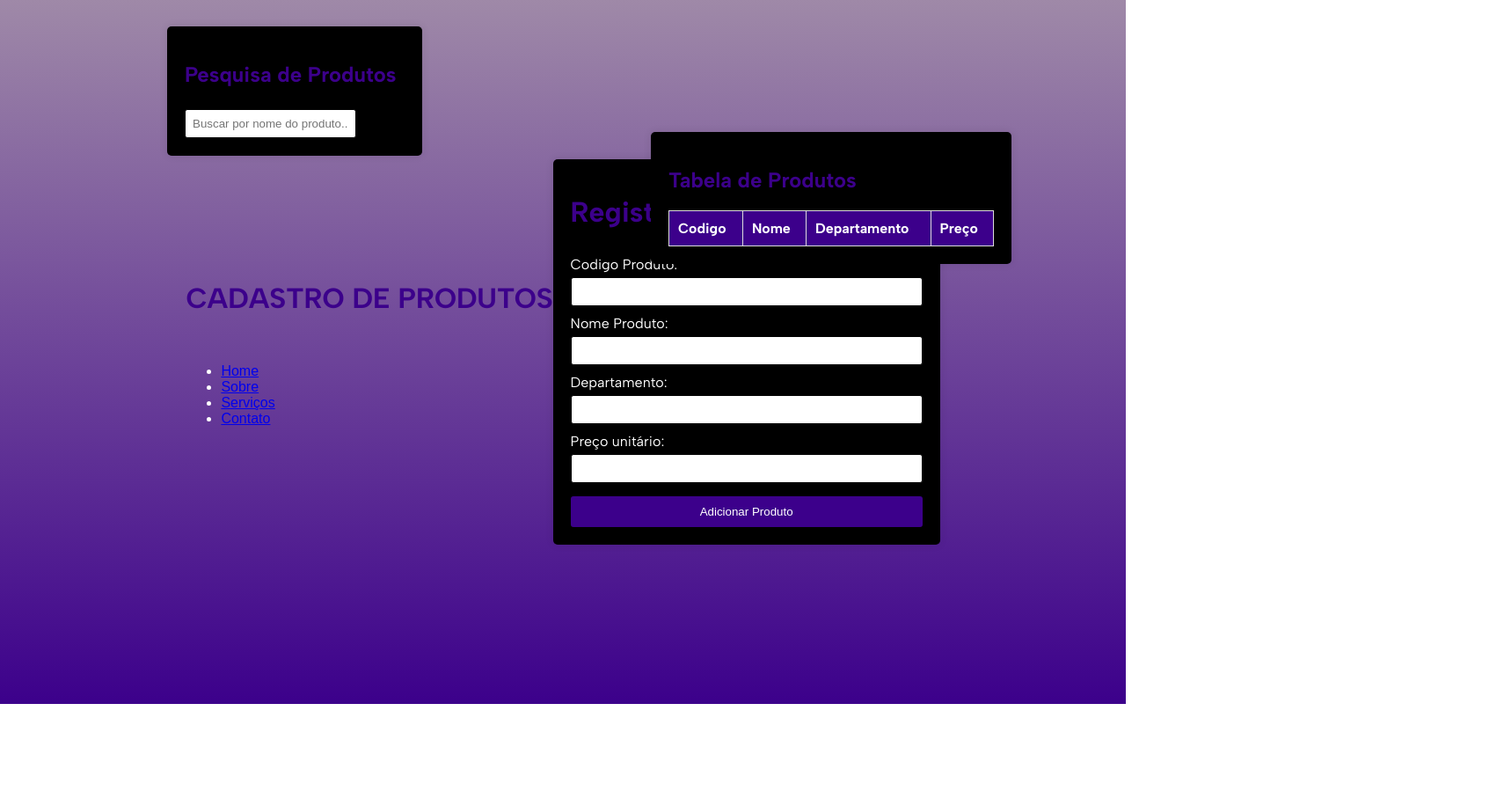
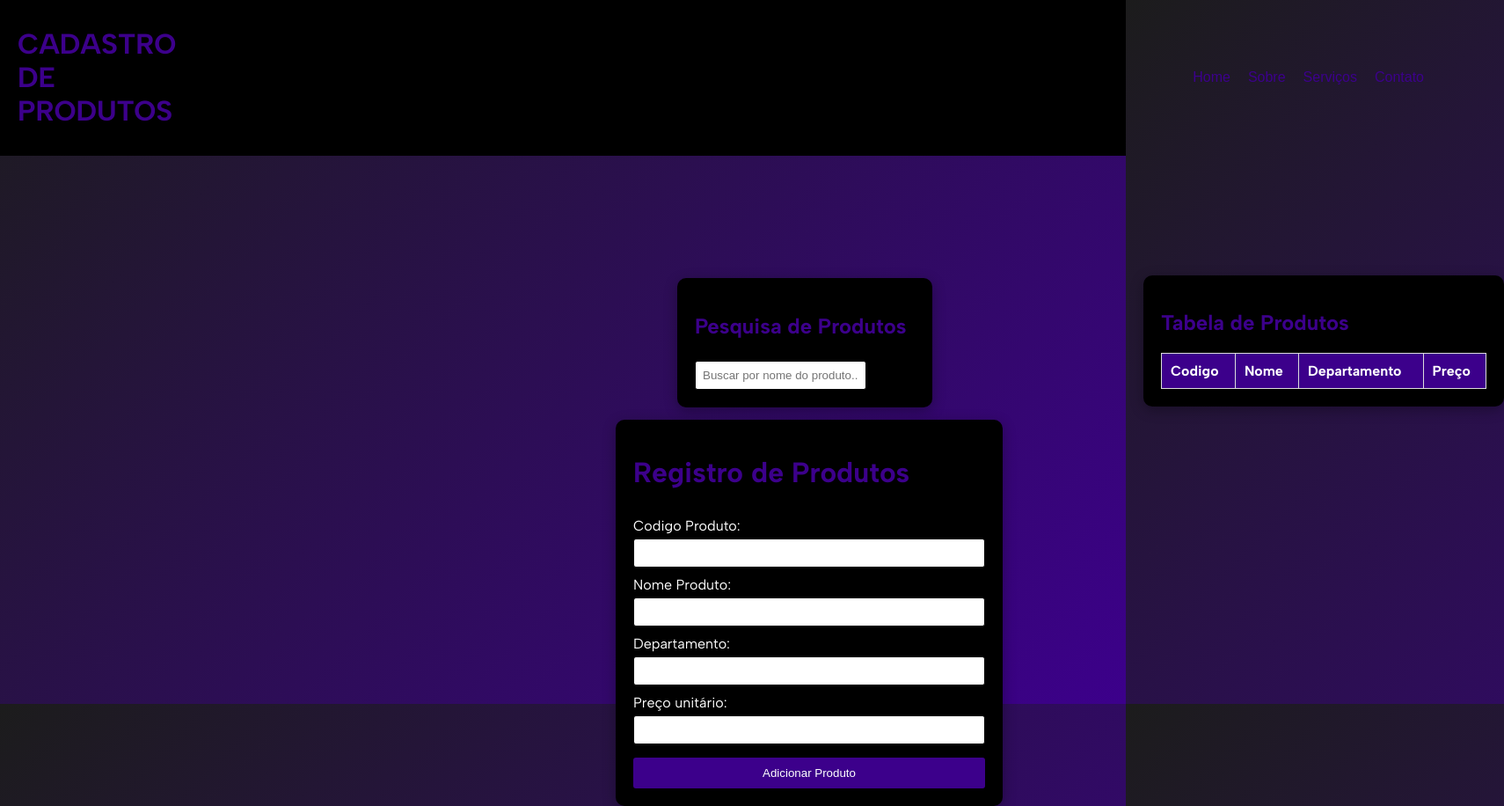
Before and after one commit to Thiagoszaa/Tabela-de-pesquisa, a plain HTML site: page index.html in a window 1280 px wide. Shown: the whole page at 88% size, 1710 px wide, since content can reach past the window. Before the commit the page ends 800 px from the top, so only its background shows below. Drawn offline with Linux system fonts and the light colour scheme.

Commit message:
Update styles.css

```diff
--- a/styles.css
+++ b/styles.css
@@ -1,12 +1,9 @@
-body {
+  body {
     font-family: Arial, sans-serif;
-    background-image: linear-gradient(to top, #3c008b, #31024477);
+    background: linear-gradient(135deg, #1c1c1c, #3c008b);
     color: #ffffff;
     margin: 0;
     padding: 0;
-    display: flex;
-    justify-content: center;
-    align-items: center;
     height: 100vh;
 }
 
@@ -14,33 +11,43 @@ body {
     font-family: "Albert Sans", sans-serif;
     background-color: #000000;
     padding: 20px;
-    box-shadow: 0 0 10px rgba(0, 0, 0, 0.1);
-    border-radius: 5px;
+    box-shadow: 0 4px 15px rgba(0, 0, 0, 0.3);
+    border-radius: 10px;
     width: 400px;
+    position: relative; /* Necessário para que right funcione */
+    left: 700px;
+    top: 300px;
+    transition: transform 0.2s ease;
+
 }
 .pesquisa {
     font-family: "Albert Sans", sans-serif;
     background-color: #000000;
     padding: 20px;
-    box-shadow: 0 0 10px rgba(0, 0, 0, 0.1);
-    border-radius: 5px;
+    box-shadow: 0 4px 15px rgba(0, 0, 0, 0.3);
+    border-radius: 10px;
     width: 250px;
-    position: absolute;
-    top: 30px;
-    right:800px;
+    position: relative;
+    bottom: 300px;
+    left:770px;
+    transition: transform 0.2s ease;
+
 
 }
 .tabelaProdutos{
     font-family: "Albert Sans", sans-serif;
     background-color: #000000;
     padding: 20px;
-    box-shadow: 0 0 10px rgba(0, 0, 0, 0.1);
-    border-radius: 5px;
+    box-shadow: 0 4px 15px rgba(0, 0, 0, 0.3);
+    border-radius: 10px;
     width: 370px;
-    position: absolute;
-    bottom: 500px;
-    right: 130px;
-
+    position: relative;
+    bottom: 450px;
+    left:  1300px;
+    transition: transform 0.2s ease;
+}
+.container:hover, .pesquisa:hover, .tabelaProdutos:hover {
+    transform: scale(1.05);
 }
 
 
@@ -101,3 +108,35 @@ th {
     background-color: #3c008b;
     color: white;
 }
+
+header {
+    background-color: #000000;
+    display: flex;
+    justify-content: space-between;
+    align-items: center;
+    padding: 10px 20px;
+
+}
+nav ul {
+    list-style: none;
+    display: flex;
+    gap: 20px;
+}
+
+  nav {
+    float: left;
+    display: block;
+    color: #f2f2f2;
+    text-align: center;
+    padding: 14px 16px;
+    text-decoration: none;
+  }
+  a{
+    text-decoration: none;
+    color: #3c008b;
+
+  }
+  .foto {
+    margin-right: 1100px;
+
+  }
```
